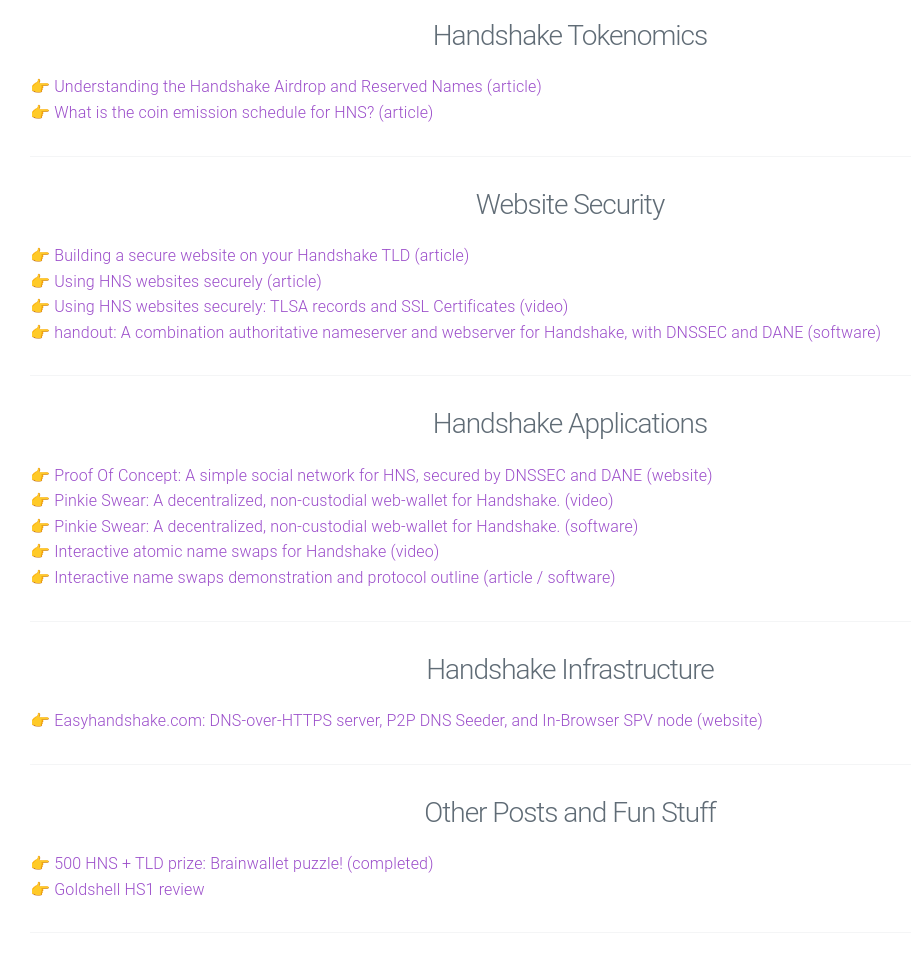
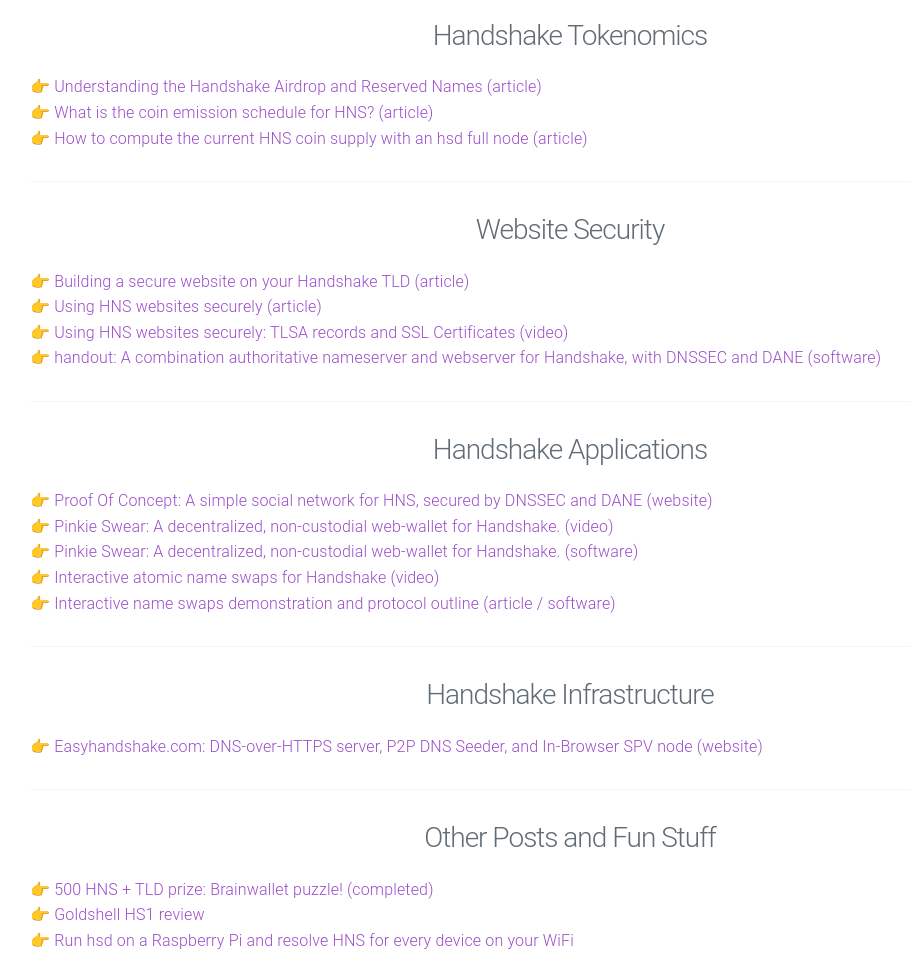
Before and after one commit to pinheadmz/handout, a website: page html/index.html in a window 1280 px wide. Shown: the part 400-1354 px from the top of the page, without its empty margins (70-981 px from the left). Drawn offline with Linux system fonts and the light colour scheme.

Commit message:
add a few gists

```diff
--- a/html/index.html
+++ b/html/index.html
@@ -58,6 +58,10 @@
         <br>
         <a href="https://old.reddit.com/r/handshake/comments/j9g3y8/faq_what_is_the_coin_emission_schedule_for_hns/">
           👉 What is the coin emission schedule for HNS? (article)
+        </a>
+        <br>
+        <a href="https://gist.github.com/pinheadmz/c19b1470968c7d5b3bae98a2cea38a99">
+          👉 How to compute the current HNS coin supply with an hsd full node (article)
         </a>
         <br>
       </div>
@@ -126,6 +130,10 @@
           👉 Goldshell HS1 review
         </a>
         <br>
+        <a href="https://gist.github.com/pinheadmz/a3e5ded7a4f0413e948a6a257c375891">
+          👉 Run hsd on a Raspberry Pi and resolve HNS for every device on your WiFi
+        </a>
+        <br>
       </div>
       <hr>
 
```
